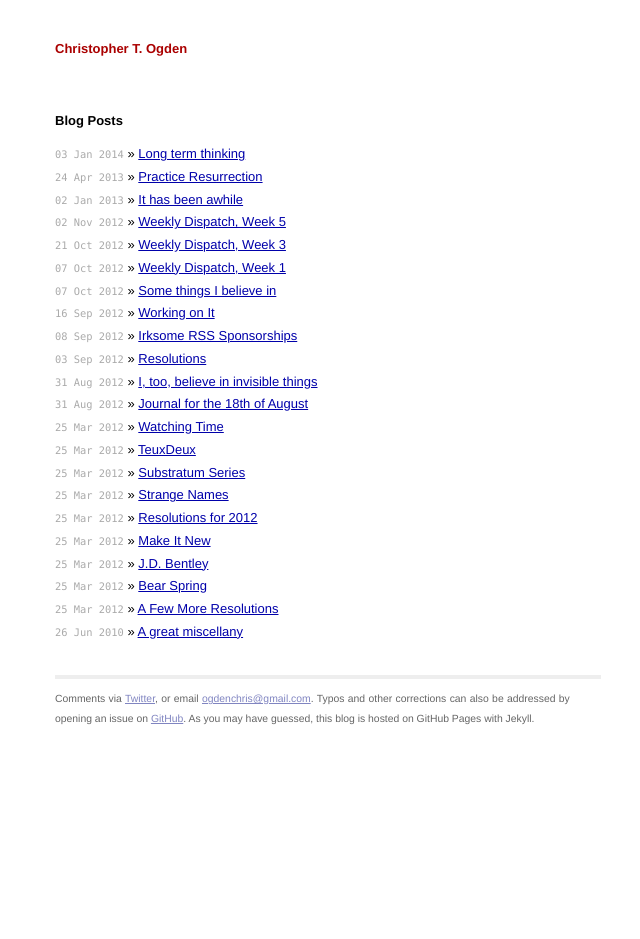
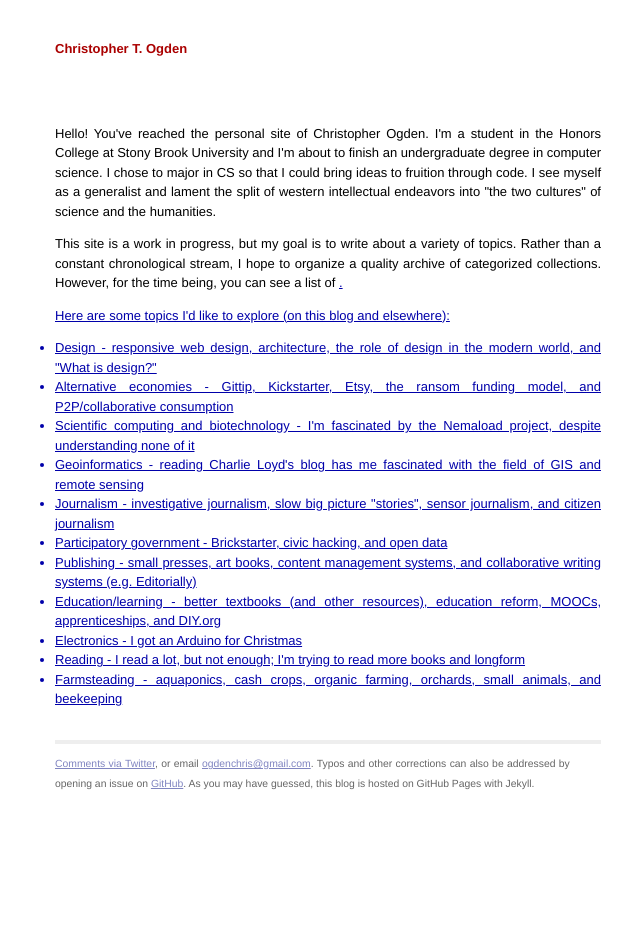
Before and after one commit to ctogden/ctogden.github.io, a Jekyll site: the page built from index.html, in a window 1280 px wide. Shown: the whole page, without its empty margins (312-952 px from the left). Built offline with Jekyll 4.4.1, drawn with Linux system fonts in a browser that asks for light colours.

Commit message:
New index, old index now /archives

```diff
--- a/index.html
+++ b/index.html
@@ -4,10 +4,20 @@ title: Christopher T. Ogden
 ---
 
 <div id="home">
-  <h1>Blog Posts</h1>
-  <ul class="posts">
-    {% for post in site.posts %}
-      <li><span>{{ post.date | date_to_string }}</span> &raquo; <a href="{{ post.url }}">{{ post.title }}</a></li>
-    {% endfor %}
+  <p>Hello!  You've reached the personal site of Christopher Ogden.  I'm a student in the Honors College at Stony Brook University and I'm about to finish an undergraduate degree in computer science.  I chose to major in CS so that I could bring ideas to fruition through code. I see myself as a generalist and lament the split of western intellectual endeavors into "the two cultures" of science and the humanities.</p>
+  <p>This site is a work in progress, but my goal is to write about a variety of topics. Rather than a constant chronological stream, I hope to organize a quality archive of categorized collections.  However, for the time being, you can see a list of <a href="/archives"all posts</a>.</p>
+  <p>Here are some topics I'd like to explore (on this blog and elsewhere):</p>
+  <ul>
+  	<li>Design - responsive web design, architecture, the role of design in the modern world, and "What is design?"</li>
+  	<li>Alternative economies - Gittip, Kickstarter, Etsy, the ransom funding model, and P2P/collaborative consumption</li>
+  	<li>Scientific computing and biotechnology - I'm fascinated by the Nemaload project, despite understanding none of it</li>
+  	<li>Geoinformatics - reading Charlie Loyd's blog has me fascinated with the field of GIS and remote sensing</li>
+  	<li>Journalism - investigative journalism, slow big picture "stories", sensor journalism, and citizen journalism</li>
+  	<li>Participatory government - Brickstarter, civic hacking, and open data</li>
+  	<li>Publishing - small presses, art books, content management systems, and collaborative writing systems (e.g. Editorially)</li>
+  	<li>Education/learning - better textbooks (and other resources), education reform, MOOCs, apprenticeships, and DIY.org </li>
+  	<li>Electronics - I got an Arduino for Christmas</li>
+  	<li>Reading - I read a lot, but not enough; I'm trying to read more books and longform</li>
+  	<li>Farmsteading - aquaponics, cash crops, organic farming, orchards, small animals, and beekeeping</li>
   </ul>
 </div>
```
Also changed, not shown: archives/index.html (added, +13 -0 lines).
